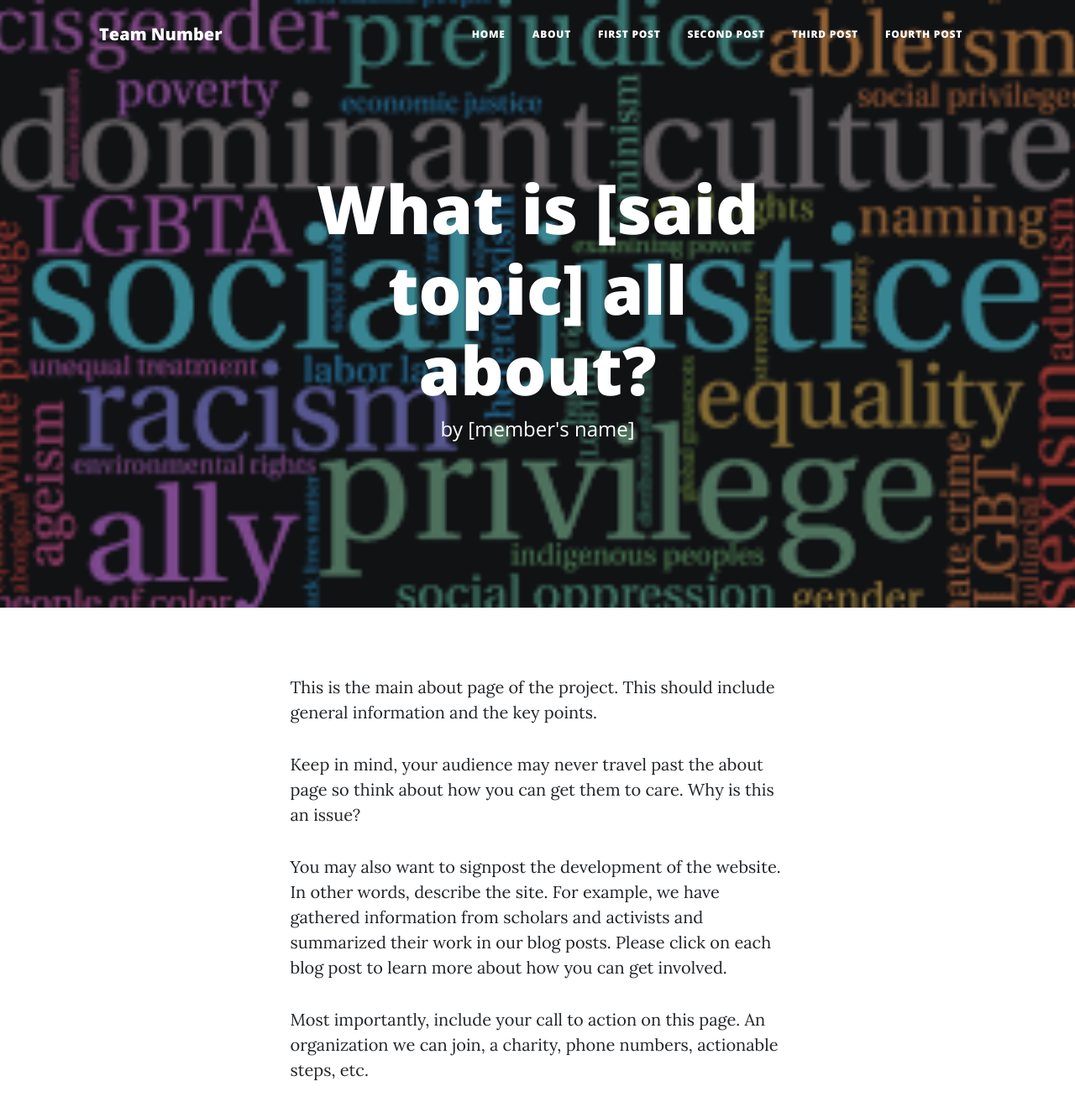
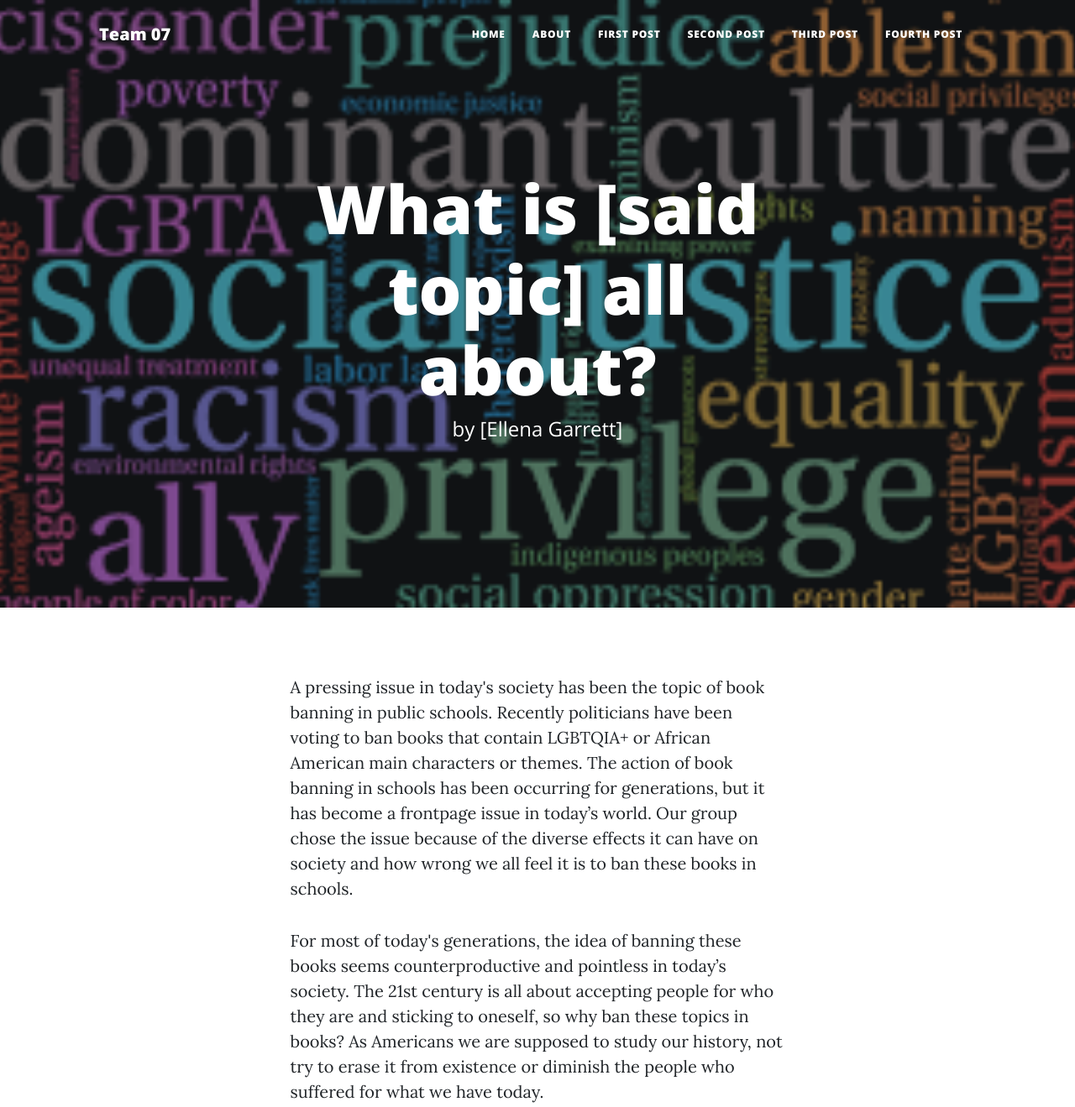
Before and after one commit to Ellena84/ISS210section004team07, a plain HTML site: page about.html in a window 1280 px wide. Shown: the top 1319 px of the page at 84% size. Drawn offline with nearby package versions, Linux system fonts and the light colour scheme.

Commit message:
Update about.html
All of my about info

```diff
--- a/about.html
+++ b/about.html
@@ -5,7 +5,7 @@
         <meta name="viewport" content="width=device-width, initial-scale=1, shrink-to-fit=no" />
         <meta name="description" content="" />
         <meta name="author" content="" />
-        <title>ISS210Sec#Team#</title>
+        <title>ISS210Sec004Team07</title>
         <link rel="icon" type="image/x-icon" href="assets/favicon.ico" />
         <!-- Font Awesome icons (free version)-->
         <script src="https://use.fontawesome.com/releases/v6.1.0/js/all.js" crossorigin="anonymous"></script>
@@ -19,7 +19,7 @@
         <!-- Navigation-->
         <nav class="navbar navbar-expand-lg navbar-light" id="mainNav">
             <div class="container px-4 px-lg-5">
-                <a class="navbar-brand" href="index.html">Team Number</a>
+                <a class="navbar-brand" href="index.html">Team 07</a>
                 <button class="navbar-toggler" type="button" data-bs-toggle="collapse" data-bs-target="#navbarResponsive" aria-controls="navbarResponsive" aria-expanded="false" aria-label="Toggle navigation">
                     Menu
                     <i class="fas fa-bars"></i>
@@ -43,7 +43,7 @@
                     <div class="col-md-10 col-lg-8 col-xl-7">
                         <div class="page-heading">
                             <h1>What is [said topic] all about?</h1>
-                            <span class="subheading">by [member's name]</span>
+                            <span class="subheading">by [Ellena Garrett]</span>
                         </div>
                     </div>
                 </div>
@@ -54,10 +54,10 @@
             <div class="container px-4 px-lg-5">
                 <div class="row gx-4 gx-lg-5 justify-content-center">
                     <div class="col-md-10 col-lg-8 col-xl-7">
-                        <p>This is the main about page of the project. This should include general information and the key points.</p>
-                        <p>Keep in mind, your audience may never travel past the about page so think about how you can get them to care. Why is this an issue?</p>
-                        <p>You may also want to signpost the development of the website. In other words, describe the site. For example, we have gathered information from scholars and activists and summarized their work in our blog posts. Please click on each blog post to learn more about how you can get involved.</p>
-                        <p>Most importantly, include your call to action on this page. An organization we can join, a charity, phone numbers, actionable steps, etc.</p>
+                        <p>A pressing issue in today's society has been the topic of book banning in public schools. Recently politicians have been voting to ban books that contain LGBTQIA+ or African American main characters or themes. The action of book banning in schools has been occurring for generations, but it has become a frontpage issue in today’s world. Our group chose the issue because of the diverse effects it can have on society and how wrong we all feel it is to ban these books in schools. </p>
+                        <p>For most of today's generations, the idea of banning these books seems counterproductive and pointless in today’s society. The 21st century is all about accepting people for who they are and sticking to oneself, so why ban these topics in books? As Americans we are supposed to study our history, not try to erase it from existence or diminish the people who suffered for what we have today. </p>
+                        <p>In this blog post, we have done countless research to provide the best information regarding the topic of book banning in schools. Please click on each post to learn more about exactly how book banning is impacting our society. If you want to help in fighting this issue, you can read the banned books, spread awareness about the issue through your community, support activists on social media, or donate to the fandom forward campaign that’s training people to fight against censorship. </p>
+
                     </div>
                 </div>
             </div>
```
